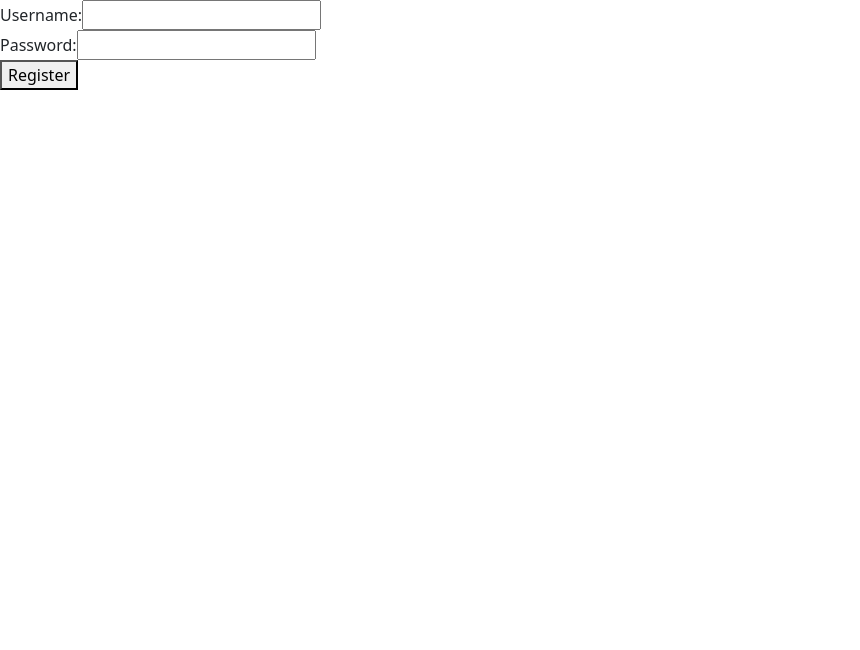
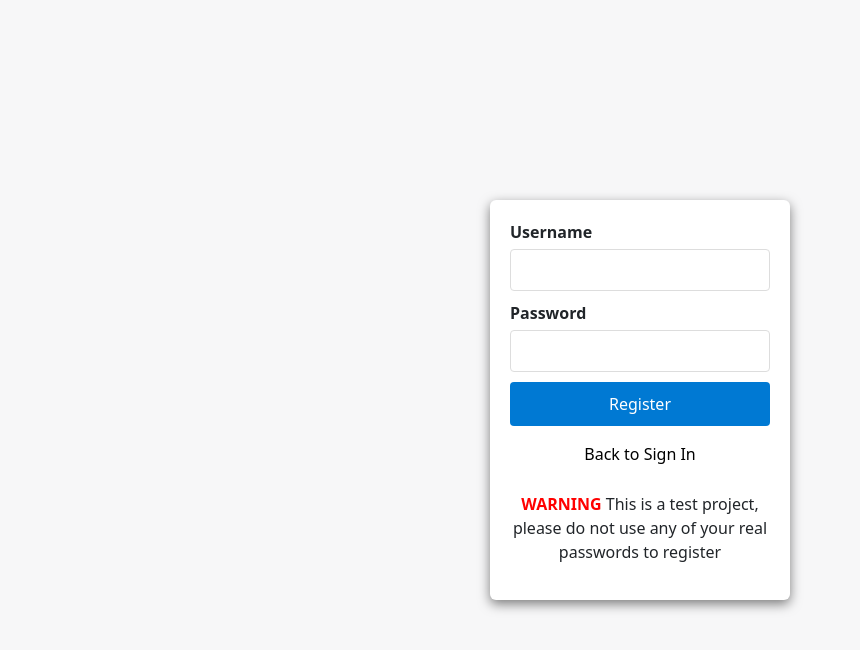
Before and after one commit to Zidane912/redditapp, a React (Create React App) app: page /register in a window 1280 px wide. Shown: the top 650 px of the page, without its empty margins (0-860 px from the left). Built offline with nearby package versions, Linux system fonts and the light colour scheme.

Commit message:
fix reply

```diff
--- a/src/App.css
+++ b/src/App.css
@@ -6,12 +6,41 @@ body {
   padding: 0;
 }
 
+.title h1 {
+  margin: 0;
+  color: white;
+}
+
+.usertitle {
+  display: flex;
+  align-items: center;
+}
+
+.usertitle .username {
+  margin: 0;
+  margin-right: 10px;
+  color: white;
+}
+
+.usertitle .signout-btn {
+  margin-left: 10px;
+  padding: 8px 16px;
+  color: white;
+  border: none;
+  border-radius: 4px;
+  cursor: pointer;
+}
+
+.signout-btn:hover {
+  background-color: #e03e00;
+}
+
 header {
+  padding: 20px;
   background-color: #ff4500;
-  color: white;
-  padding: 10px 20px;
-  text-align: center;
+  border-bottom: 1px solid #e1e1e1;
 }
+
 
 .post-list {
   max-width: 800px;
@@ -146,3 +175,161 @@ header {
   display: flex;
   gap: 10px; /* Space between edit and delete buttons */
 }
+
+/* SignIn.css */
+.signin-container {
+  display: flex;
+  align-items: center;
+  justify-content: center;
+  height: 100vh;
+  background-color: #f7f7f8;
+}
+
+.signin-form {
+  background-color: white;
+  padding: 20px;
+  border-radius: 6px;
+  box-shadow: 0px 4px 12px rgba(0, 0, 0, 0.5);
+  width: 300px;
+}
+
+.signin-form label {
+  display: block;
+  font-weight: bold;
+  margin-bottom: 5px;
+}
+
+.signin-form input {
+  width: 100%;
+  padding: 8px;
+  margin-bottom: 10px;
+  border: 1px solid #ddd;
+  border-radius: 4px;
+}
+
+.signin-form button {
+  width: 100%;
+  padding: 10px;
+  background-color: #0079d3;
+  color: white;
+  border: none;
+  border-radius: 4px;
+  cursor: pointer;
+}
+
+.signin-form button:hover {
+  background-color: #005ea6;
+}
+
+.signin-form p {
+  text-align: center;
+  margin-top: 10px;
+}
+
+.signin-form a {
+  color: #0079d3;
+  text-decoration: none;
+}
+
+.signin-form a:hover {
+  text-decoration: underline;
+}
+
+/* Register.css */
+.register-container {
+  display: flex;
+  align-items: center;
+  justify-content: center;
+  height: 100vh;
+  background-color: #f7f7f8;
+}
+
+.register-form {
+  background-color: white;
+  padding: 20px;
+  border-radius: 6px;
+  box-shadow: 0px 4px 12px rgba(0, 0, 0, 0.5);
+  width: 300px;
+}
+
+.register-form label {
+  display: block;
+  font-weight: bold;
+  margin-bottom: 5px;
+}
+
+.register-form input {
+  width: 100%;
+  padding: 8px;
+  margin-bottom: 10px;
+  border: 1px solid #ddd;
+  border-radius: 4px;
+}
+
+.register-form button {
+  width: 100%;
+  padding: 10px;
+  background-color: #0079d3;
+  color: white;
+  border: none;
+  border-radius: 4px;
+  cursor: pointer;
+}
+
+.register-form button:hover {
+  background-color: #005ea6;
+}
+
+.back-to-signin {
+  text-align: center;
+  margin-top: 10px;
+}
+
+.back-to-signin .back-btn {
+  color: rgb(0, 0, 0);
+  padding: 5px 20px;
+  cursor: pointer;
+  text-decoration: none;
+}
+
+.back-to-signin .back-btn:hover {
+  color: #005ea6;
+  text-decoration: underline;
+}
+
+.warning-message {
+  margin-top: 20px;
+  text-align: center;
+}
+
+.warning {
+  font-weight: bold;
+  color: #ff0000;
+}
+
+/* Loading.css */
+.loading-container {
+  display: flex;
+  align-items: center;
+  justify-content: center;
+  height: 100vh;
+  background-color: #f7f7f8;
+}
+
+.loading-spinner {
+  border: 4px solid rgba(0, 0, 0, 0.1);
+  width: 36px;
+  height: 36px;
+  border-radius: 50%;
+  border-left-color: #0079d3;
+  animation: spin 1s ease infinite;
+}
+
+@keyframes spin {
+  0% {
+    transform: rotate(0deg);
+  }
+  100% {
+    transform: rotate(360deg);
+  }
+}
--- a/src/components/Header.js
+++ b/src/components/Header.js
@@ -1,11 +1,17 @@
-// src/components/Header.js
 import React from "react";
 import '../App.css';
+import 'bootstrap/dist/css/bootstrap.min.css';
 
-const Header = () => {
+const Header = ({ currentUser, onSignOut }) => {
   return (
-    <header>
-      <h1>Reddit Clone</h1>
+    <header className="row align-items-center header-container">
+      <div className="title col d-flex justify-content-left">
+        <h1>Reddit Clone</h1>
+      </div>
+      <div className="usertitle col d-flex justify-content-end align-items-center">
+        <h2 className="username">{currentUser.username}</h2>
+        <button className="btn signout-btn" onClick={onSignOut}>Sign Out</button>
+      </div>
     </header>
   );
 };
--- a/src/components/NewPostForm.js
+++ b/src/components/NewPostForm.js
@@ -28,6 +28,7 @@ const NewPostForm = ({ addPost, user }) => {
     }
   };
 
+
   return (
     <form className="new-post-form" onSubmit={handleSubmit}>
       <input
--- a/src/components/Post.js
+++ b/src/components/Post.js
@@ -6,7 +6,7 @@ import ReplyButton from "./ReplyButton";
 import 'bootstrap/dist/css/bootstrap.min.css';
 import '../App.css';
 
-const Post = ({ post, replies, addReply, deletePost, editPost, deleteReply, editReply, user }) => {
+const Post = ({ post, replies, addReply, deletePost, editPost, deleteReply, editReply, currentUser }) => {
   const [isEditing, setIsEditing] = useState(false);
   const [isReplying, setIsReplying] = useState(false);
   const [replyBeingEdited, setReplyBeingEdited] = useState(null);
@@ -36,7 +36,7 @@ const Post = ({ post, replies, addReply, deletePost, editPost, deleteReply, edit
       const response = await axios.post("http://127.0.0.1:5000/addReply", {
         post_id: post.id,
         content: replyContent,
-        user_id: user.user_id  // Pass the user_id here
+        user_id: currentUser.user_id
       });
       if (response.status === 201) {
         addReply(response.data);
@@ -87,7 +87,7 @@ const Post = ({ post, replies, addReply, deletePost, editPost, deleteReply, edit
           <div className="row d-flex justify-content-between align-items-center">
             <div className="col">
               <h2 className="post-title">{post.title}</h2>
-              <small>Posted by: {post.username}</small>
+              <small>Posted by <b>{post.username}</b></small>
             </div>
             <div className="col d-flex justify-content-end">
               <ReplyButton onClick={() => setIsReplying(!isReplying)} />
@@ -117,7 +117,7 @@ const Post = ({ post, replies, addReply, deletePost, editPost, deleteReply, edit
       {replies && replies.length > 0 && (
         <div className="replies">
           {replies.map((reply) => (
-            <div key={reply.id} className="row reply">
+            <div key={reply.id} className="row reply"> {/* Ensure unique key for each reply */}
               {replyBeingEdited && replyBeingEdited.id === reply.id ? (
                 <div className="col edit-form">
                   <textarea
@@ -130,13 +130,13 @@ const Post = ({ post, replies, addReply, deletePost, editPost, deleteReply, edit
                   </div>
                 </div>
               ) : (
-                <>
+                <div>
                   <div className="reply-wrapper">
                     <div className="arrow"></div>
                     <div className="reply-content">
                       <div className="col">
                         <p>{reply.content}</p>
-                        <small>Reply by: {reply.username}</small>
+                        <small>Reply by <b>{reply.username}</b></small>
                       </div>
                       <div className="col d-flex justify-content-end">
                         <EditButton
@@ -149,12 +149,21 @@ const Post = ({ post, replies, addReply, deletePost, editPost, deleteReply, edit
                       </div>
                     </div>
                   </div>
-                </>
+                </div>
               )}
             </div>
           ))}
         </div>
       )}
+      {/* <div className="users-list">
+        {users && users.length > 0 && (
+          <ul>
+            {users.map(user => (
+              <li key={user.user_id}>{user.username}</li> // Ensure unique key for each user
+            ))}
+          </ul>
+        )}
+      </div> */}
     </div>
   );
 };
--- a/src/components/PostList.js
+++ b/src/components/PostList.js
@@ -6,8 +6,9 @@ const PostList = ({ posts, replies, deletePost, editPost, addReply, deleteReply,
     <div className="post-list">
       {posts.map(post => (
           <Post
-          users={users}
-          key={post.id}
+            key={post.id}  // Ensure unique key for each post
+            currentUser={currentUser}
+            // users={users}
             post={post}
             replies={replies.filter(reply => reply.post_id === post.id)}
             deletePost={deletePost}
@@ -15,7 +16,6 @@ const PostList = ({ posts, replies, deletePost, editPost, addReply, deleteReply,
             addReply={addReply}
             deleteReply={deleteReply}
             editReply={editReply}
-          user={currentUser}
           />
       ))}
     </div>
--- a/src/components/Register.js
+++ b/src/components/Register.js
@@ -1,6 +1,8 @@
 import React, { useState } from "react";
 import axios from "axios";
-import { useNavigate } from "react-router-dom";
+import { useNavigate, Link } from "react-router-dom";
+import 'bootstrap/dist/css/bootstrap.min.css';
+import "../App.css";
 
 const Register = () => {
   const [username, setUsername] = useState("");
@@ -23,17 +25,25 @@ const Register = () => {
   };
 
   return (
-    <form onSubmit={handleRegister}>
+    <div className="register-container">
+      <form className="register-form" onSubmit={handleRegister}>
         <div>
-        <label>Username:</label>
-        <input type="text" value={username} onChange={(e) => setUsername(e.target.value)} />
+          <label>Username</label>
+          <input type="text" value={username} onChange={(e) => setUsername(e.target.value)} required />
         </div>
         <div>
-        <label>Password:</label>
-        <input type="password" value={password} onChange={(e) => setPassword(e.target.value)} />
+          <label>Password</label>
+          <input type="password" value={password} onChange={(e) => setPassword(e.target.value)} required />
         </div>
         <button type="submit">Register</button>
+        <div className="back-to-signin">
+          <Link to="/" className="btn back-btn">Back to Sign In</Link>
+        </div>
+        <div>
+        <p className="warning-message justify-content-between align-items-center"><b className="warning">WARNING</b> This is a test project, please do not use any of your real passwords to register</p>
+        </div>
       </form>
+    </div>
   );
 };
 
--- a/src/components/SignIn.js
+++ b/src/components/SignIn.js
@@ -1,6 +1,7 @@
 import React, { useState } from "react";
 import { Link } from "react-router-dom";
 import axios from "axios";
+import "../App.css";
 
 const SignIn = ({ onSignIn }) => {
   const [username, setUsername] = useState("");
@@ -21,13 +22,14 @@ const SignIn = ({ onSignIn }) => {
   };
 
   return (
-    <form onSubmit={handleSignIn}>
+    <div className="signin-container">
+      <form className="signin-form" onSubmit={handleSignIn}>
         <div>
-        <label>Username:</label>
+          <label>Username</label>
           <input type="text" value={username} onChange={(e) => setUsername(e.target.value)} />
         </div>
         <div>
-        <label>Password:</label>
+          <label>Password</label>
           <input type="password" value={password} onChange={(e) => setPassword(e.target.value)} />
         </div>
         <button type="submit">Sign In</button>
@@ -35,6 +37,7 @@ const SignIn = ({ onSignIn }) => {
           Don't have an account? <Link to="/register">Register</Link>
         </p>
       </form>
+    </div>
   );
 };
 
```
Also changed, not shown: src/App.js (+73 -22 lines), 1 other file (tests, documents, lock files or other folders). Lines whose indentation alone changed are shown as unchanged.
